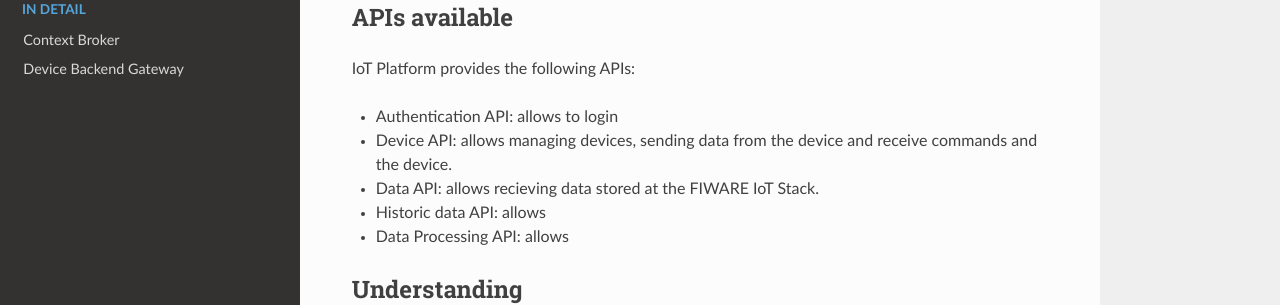
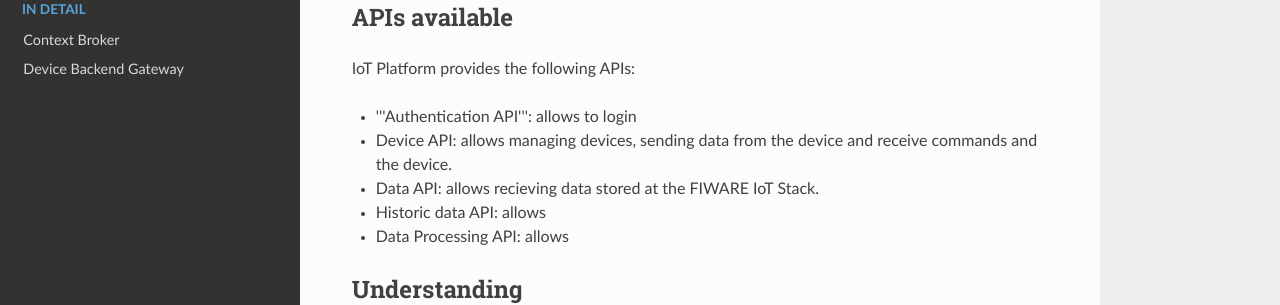
Before and after one commit to telefonicaid/thinking-cities, an MkDocs documentation site: the page built from docs/index.md, in a window 1280 px wide and 924 px high. Shown: the part 466-771 px from the top of the window. Built offline with MkDocs 1.6.1, drawn with Linux system fonts in a browser that asks for light colours; nearby versions of some CDN libraries; old or Windows-style settings are respelled for this version of MkDocs.

```diff
--- a/docs/index.md
+++ b/docs/index.md
@@ -17,7 +17,7 @@ Benefits of solutions 'powered by the IoT Platform':
 
 IoT Platform provides the following APIs:
 
-- Authentication API: allows to login
+- '''Authentication API''': allows to login
 - Device API: allows managing devices, sending data from the device and receive commands and the device.
 - Data API: allows recieving data stored at the FIWARE IoT Stack.
 - Historic data API: allows
```
